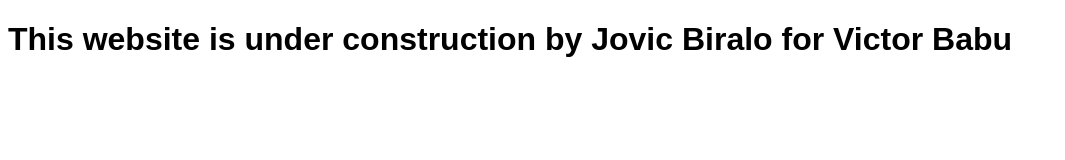
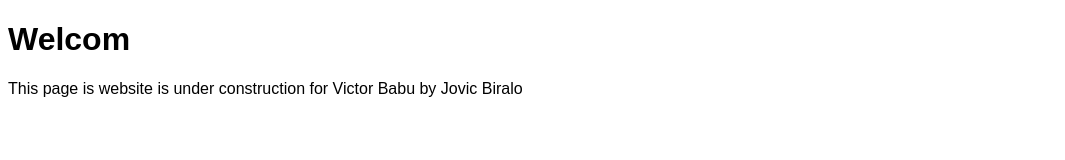
Before and after one commit to BIRALO256/BiIRALO256.github.io, a plain HTML site: page index.html in a window 1280 px wide. Shown: the whole page, without its empty margins (0-1065 px from the left). Drawn offline with Linux system fonts and the light colour scheme.

Commit message:
Update index.html

```diff
--- a/index.html
+++ b/index.html
@@ -13,8 +13,8 @@ body {
 </head>
 <body>
 
-<h1>This website is under construction by Jovic Biralo for Victor Babu</h1>
-
+<h1>Welcom</h1>
+ <p>This page is website is under construction for Victor Babu by Jovic Biralo</p>
 
 </body>
 </html>
```
